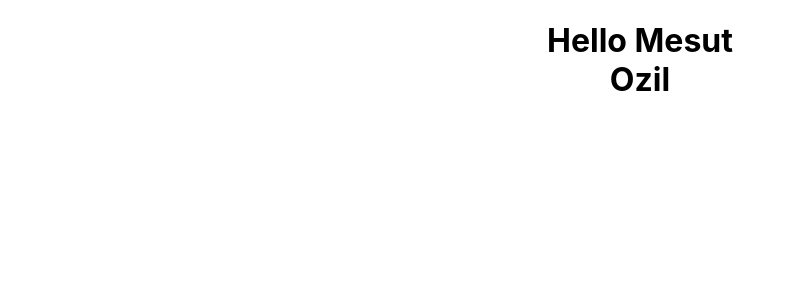
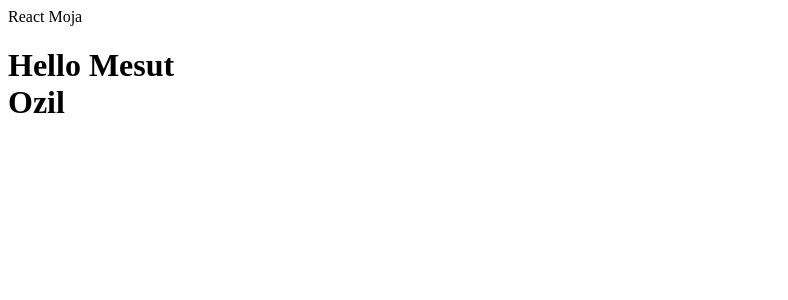
Before and after one commit to kagz/moja, a React (Create React App) app: page / in a window 1280 px wide. Shown: the top 300 px of the page, without its empty margins (0-788 px from the left). Built offline with nearby package versions, Linux system fonts and the light colour scheme.

Commit message:
tailwind css

```diff
--- a/package.json
+++ b/package.json
@@ -6,9 +6,11 @@
     "@testing-library/jest-dom": "^4.2.4",
     "@testing-library/react": "^9.5.0",
     "@testing-library/user-event": "^7.2.1",
+    "postcss-cli": "^7.1.1",
     "react": "^16.13.1",
     "react-dom": "^16.13.1",
-    "react-scripts": "3.4.1"
+    "react-scripts": "3.4.1",
+    "tailwindcss": "^1.4.6"
   },
   "scripts": {
     "dev": "react-scripts start",
--- /dev/null
+++ b/postcss.config.js
@@ -0,0 +1,8 @@
+module.exports = {
+    plugins: [
+      // ...
+      require('tailwindcss'),
+      require('autoprefixer'),
+      // ...
+    ]
+  }
--- a/src/App.css
+++ /dev/null
@@ -1,38 +0,0 @@
-.App {
-  text-align: center;
-}
-
-.App-logo {
-  height: 40vmin;
-  pointer-events: none;
-}
-
-@media (prefers-reduced-motion: no-preference) {
-  .App-logo {
-    animation: App-logo-spin infinite 20s linear;
-  }
-}
-
-.App-header {
-  background-color: #282c34;
-  min-height: 100vh;
-  display: flex;
-  flex-direction: column;
-  align-items: center;
-  justify-content: center;
-  font-size: calc(10px + 2vmin);
-  color: white;
-}
-
-.App-link {
-  color: #61dafb;
-}
-
-@keyframes App-logo-spin {
-  from {
-    transform: rotate(0deg);
-  }
-  to {
-    transform: rotate(360deg);
-  }
-}
--- a/src/App.js
+++ b/src/App.js
@@ -1,13 +1,12 @@
 import React from 'react';
-import './App.css';
- import HelloWorld from './components/Hello';
-// import CounterExample from './components/CounterExample'
+import HelloWorld from './components/Hello';
+import Header from './components/Header'
 function App() {
   return (
-    <div className="App">
- <HelloWorld name="Ozil" secondName="Mesut"/>
+    <div >
+      <Header ></Header>
+     <HelloWorld name="Ozil" secondName="Mesut"/>
 
- {/* <CounterExample/> */}
     </div>
 
   );
--- /dev/null
+++ b/src/components/Header.js
@@ -0,0 +1,9 @@
+import React from 'react'
+
+export default function Header() {
+    return (
+       <header >
+           React Moja
+       </header>
+    )
+}
--- a/src/index.css
+++ b/src/index.css
@@ -1,13 +1,5 @@
-body {
-  margin: 0;
-  font-family: -apple-system, BlinkMacSystemFont, 'Segoe UI', 'Roboto', 'Oxygen',
-    'Ubuntu', 'Cantarell', 'Fira Sans', 'Droid Sans', 'Helvetica Neue',
-    sans-serif;
-  -webkit-font-smoothing: antialiased;
-  -moz-osx-font-smoothing: grayscale;
-}
+@tailwind base;
 
-code {
-  font-family: source-code-pro, Menlo, Monaco, Consolas, 'Courier New',
-    monospace;
-}
+@tailwind components;
+
+@tailwind utilities;
```
Also changed, not shown: src/components/CounterExample.js (deleted, +0 -19 lines), tailwind.config.js (added, +8 -0 lines), 1 other file (tests, documents, lock files or other folders).
